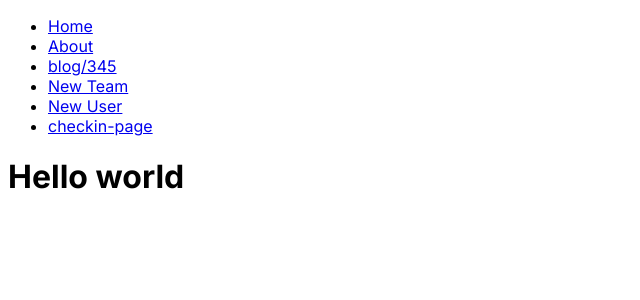
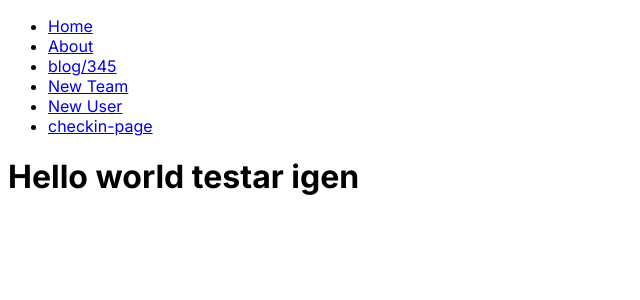
Before and after one commit to axxcident/health-test, a Next.js app: page / in a window 1280 px wide. Shown: the top 300 px of the page, without its empty margins (0-640 px from the left). Built offline with nearby package versions, Linux system fonts and the light colour scheme.

Commit message:
push to vercel

```diff
--- a/app/page.tsx
+++ b/app/page.tsx
@@ -4,7 +4,7 @@ import Link from "next/link";
 export default function Home() {
   return (
     <main className="">
-        <h1>Hello world</h1>
+        <h1>Hello world testar igen</h1>
     </main>
   );
 }
```
